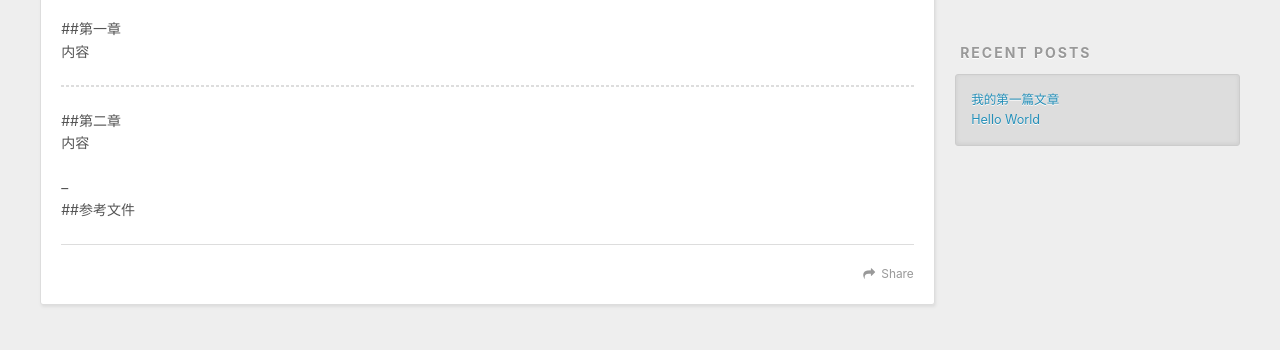
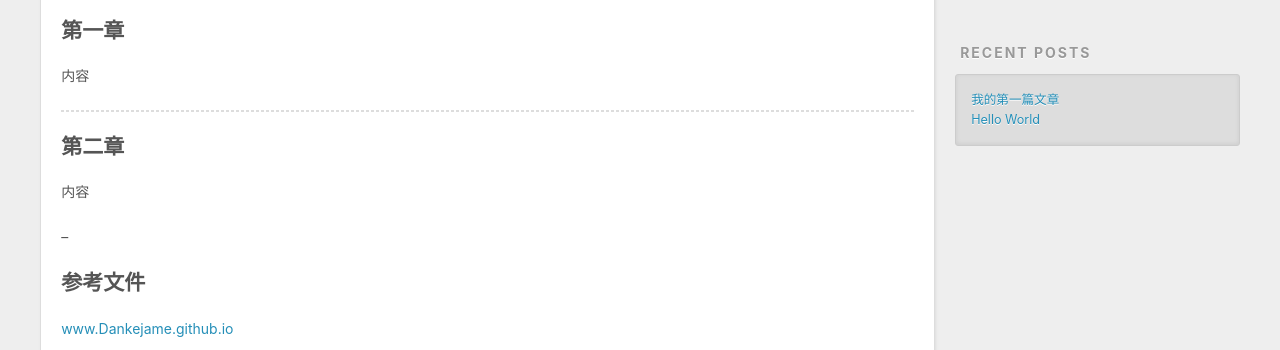
Before and after one commit to Dankejame/Dankejame.github.io, a plain HTML site: page index.html in a window 1280 px wide. Shown: the part 435-785 px from the top of the page. Drawn offline with nearby package versions, Linux system fonts and the light colour scheme.

Commit message:
Site updated: 2020-04-01 19:51:35

```diff
--- a/index.html
+++ b/index.html
@@ -86,15 +86,16 @@
 
     <div class="article-entry" itemprop="articleBody">
 
-        <p>##第一章<br>内容</p>
+        <h2 id="第一章"><a href="#第一章" class="headerlink" title="第一章"></a>第一章</h2><p>内容</p>
 <hr>
-<p>##第二章<br>内容</p>
-<p>–<br>##参考文件</p>
+<h2 id="第二章"><a href="#第二章" class="headerlink" title="第二章"></a>第二章</h2><p>内容</p>
+<p>–</p>
+<h2 id="参考文件"><a href="#参考文件" class="headerlink" title="参考文件"></a>参考文件</h2><p> <a href="http://www.Dankejame.github.io" target="_blank" rel="noopener">www.Dankejame.github.io</a></p>
 
 
     </div>
     <footer class="article-footer">
-      <a data-url="http://yoursite.com/2020/04/01/%E6%88%91%E7%9A%84%E7%AC%AC%E4%B8%80%E7%AF%87%E6%96%87%E7%AB%A0/" data-id="ck8h98vur0001dkur1ywpc45i" class="article-share-link">Share</a>
+      <a data-url="http://yoursite.com/2020/04/01/%E6%88%91%E7%9A%84%E7%AC%AC%E4%B8%80%E7%AF%87%E6%96%87%E7%AB%A0/" data-id="ck8h9rdw00001qwur1optebml" class="article-share-link">Share</a>
 
 
     </footer>
@@ -143,7 +144,7 @@
 
     </div>
     <footer class="article-footer">
-      <a data-url="http://yoursite.com/2020/04/01/hello-world/" data-id="ck8h98vum0000dkur1sflexd5" class="article-share-link">Share</a>
+      <a data-url="http://yoursite.com/2020/04/01/hello-world/" data-id="ck8h9rdvs0000qwurcutvfsis" class="article-share-link">Share</a>
 
 
     </footer>
```
Also changed, not shown: 2020/04/01/hello-world/index.html (+1 -1 lines), 2020/04/01/我的第一篇文章/index.html (+8 -7 lines).
